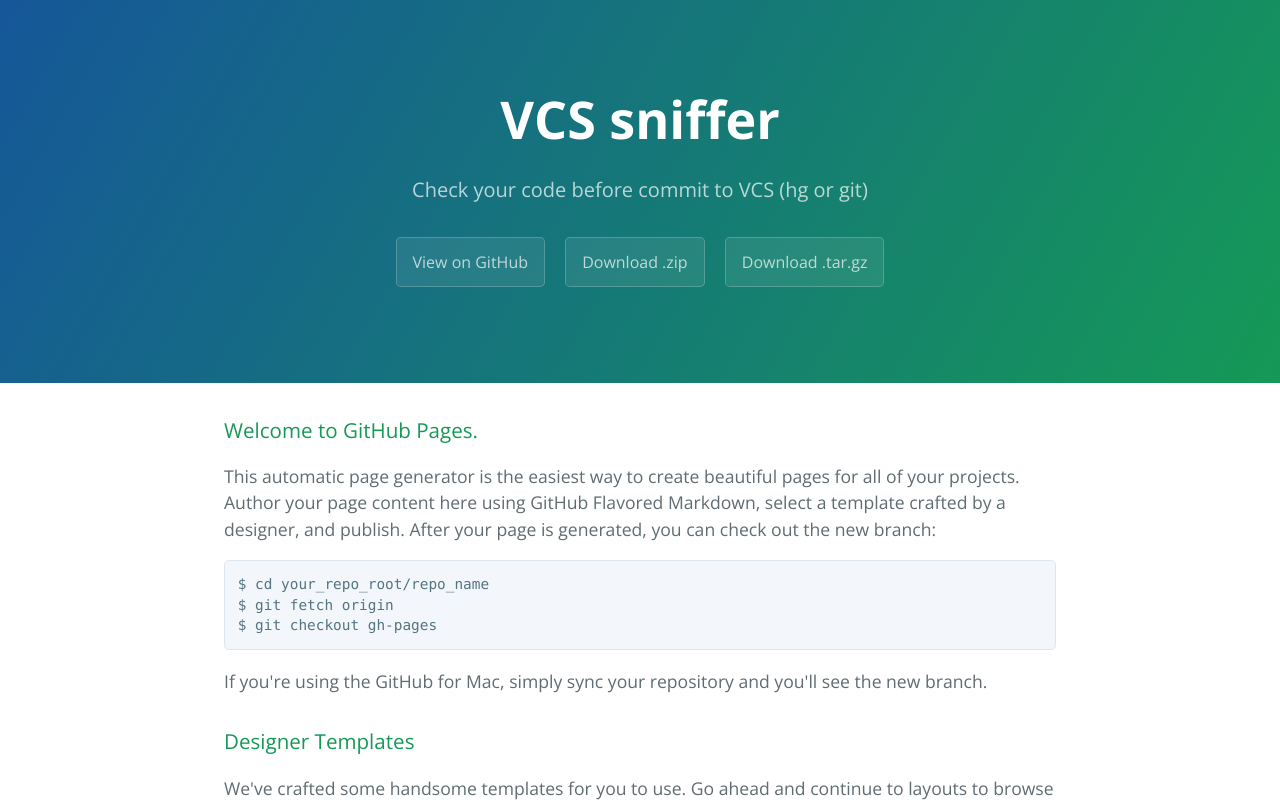
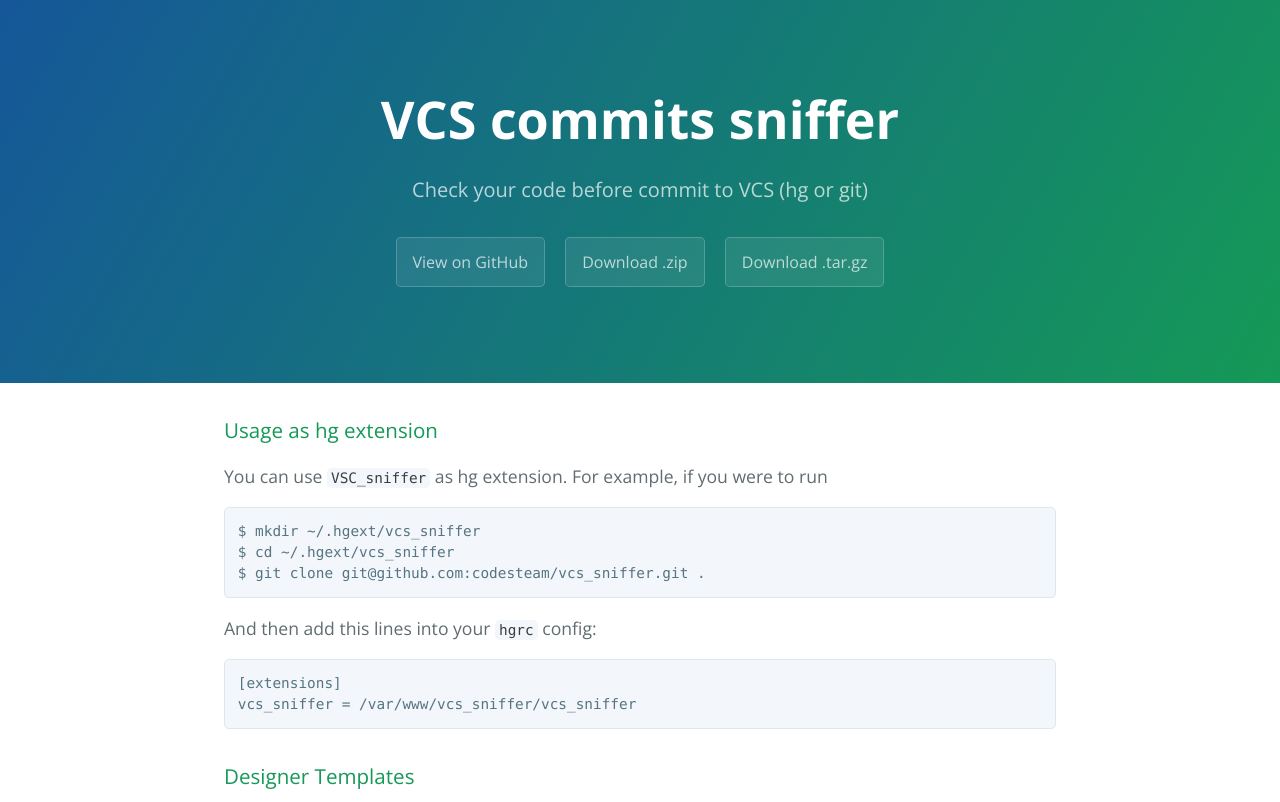
Before and after one commit to codesteam/vcs_sniffer, a plain HTML site: page index.html in a window 1280 px wide. Shown: the top 802 px of the page. Drawn offline with nearby package versions, Linux system fonts and the light colour scheme.

```diff
--- a/index.html
+++ b/index.html
@@ -2,7 +2,7 @@
 <html lang="en-us">
   <head>
     <meta charset="UTF-8">
-    <title>VCS sniffer by codesteam</title>
+    <title>VCS commits sniffer by codesteam</title>
     <meta name="viewport" content="width=device-width, initial-scale=1">
     <link rel="stylesheet" type="text/css" href="stylesheets/normalize.css" media="screen">
     <link href='http://fonts.googleapis.com/css?family=Open+Sans:400,700' rel='stylesheet' type='text/css'>
@@ -11,7 +11,7 @@
   </head>
   <body>
     <section class="page-header">
-      <h1 class="project-name">VCS sniffer</h1>
+      <h1 class="project-name">VCS commits sniffer</h1>
       <h2 class="project-tagline">Check your code before commit to VCS (hg or git)</h2>
       <a href="https://github.com/codesteam/vcs_sniffer" class="btn">View on GitHub</a>
       <a href="https://github.com/codesteam/vcs_sniffer/zipball/master" class="btn">Download .zip</a>
@@ -20,16 +20,20 @@
 
     <section class="main-content">
       <h3>
-<a id="welcome-to-github-pages" class="anchor" href="#welcome-to-github-pages" aria-hidden="true"><span class="octicon octicon-link"></span></a>Welcome to GitHub Pages.</h3>
+<a id="usage-as-hg-extension" class="anchor" href="#usage-as-hg-extension" aria-hidden="true"><span class="octicon octicon-link"></span></a>Usage as hg extension</h3>
 
-<p>This automatic page generator is the easiest way to create beautiful pages for all of your projects. Author your page content here using GitHub Flavored Markdown, select a template crafted by a designer, and publish. After your page is generated, you can check out the new branch:</p>
+<p>You can use <code>VSC_sniffer</code> as hg extension. For example, if you were to run</p>
 
-<pre><code>$ cd your_repo_root/repo_name
-$ git fetch origin
-$ git checkout gh-pages
+<pre><code>$ mkdir ~/.hgext/vcs_sniffer
+$ cd ~/.hgext/vcs_sniffer
+$ git clone git@github.com:codesteam/vcs_sniffer.git .
 </code></pre>
 
-<p>If you're using the GitHub for Mac, simply sync your repository and you'll see the new branch.</p>
+<p>And then add this lines into your <code>hgrc</code> config:</p>
+
+<pre><code>[extensions]
+vcs_sniffer = /var/www/vcs_sniffer/vcs_sniffer
+</code></pre>
 
 <h3>
 <a id="designer-templates" class="anchor" href="#designer-templates" aria-hidden="true"><span class="octicon octicon-link"></span></a>Designer Templates</h3>
@@ -52,7 +56,7 @@
 <p>Having trouble with Pages? Check out the documentation at <a href="https://help.github.com/pages">https://help.github.com/pages</a> or contact <a href="mailto:support@github.com">support@github.com</a> and we’ll help you sort it out.</p>
 
       <footer class="site-footer">
-        <span class="site-footer-owner"><a href="https://github.com/codesteam/vcs_sniffer">VCS sniffer</a> is maintained by <a href="https://github.com/codesteam">codesteam</a>.</span>
+        <span class="site-footer-owner"><a href="https://github.com/codesteam/vcs_sniffer">VCS commits sniffer</a> is maintained by <a href="https://github.com/codesteam">codesteam</a>.</span>
 
         <span class="site-footer-credits">This page was generated by <a href="https://pages.github.com">GitHub Pages</a> using the <a href="https://github.com/jasonlong/cayman-theme">Cayman theme</a> by <a href="https://twitter.com/jasonlong">Jason Long</a>.</span>
       </footer>
```
Also changed, not shown: params.json (+1 -1 lines).
